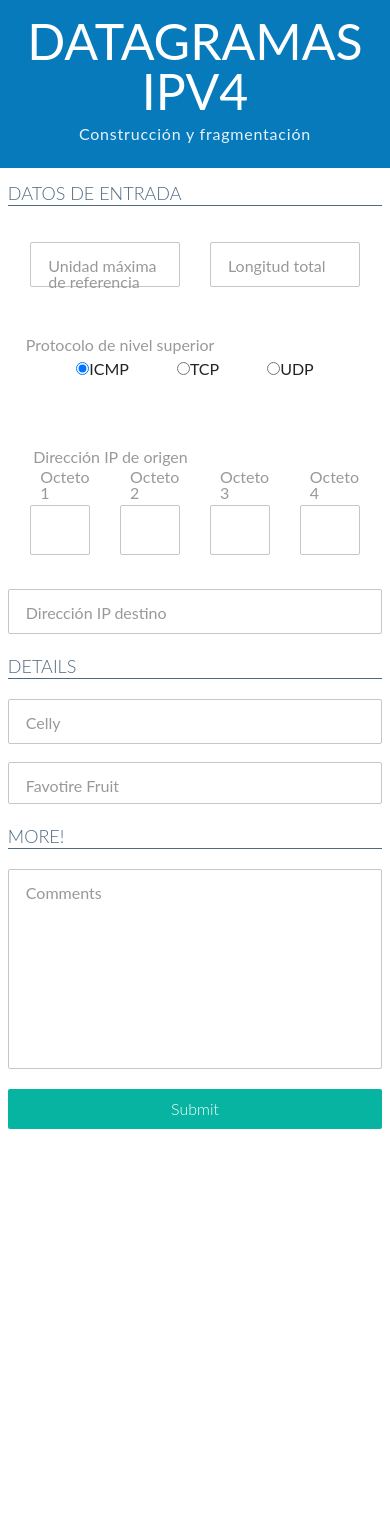
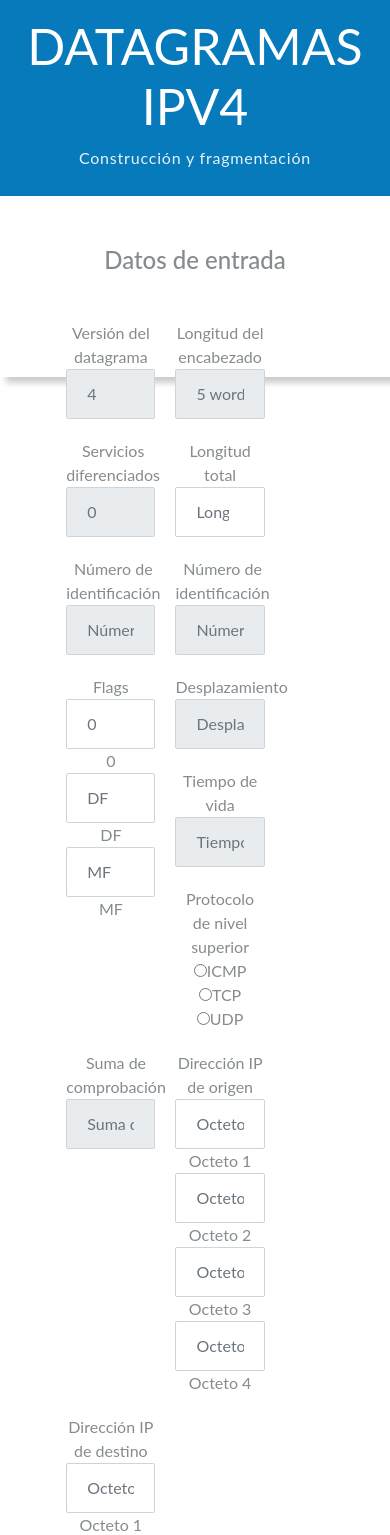
Before and after one commit to AlejandraCaicedo/proyecto1_redesII, an Angular app in the folder proyectoredes/: page / in a window 390 px wide. Shown: the top 1535 px of the page. Before the commit the page ends 1168 px from the top, so only its background shows below. Built offline with nearby package versions, Linux system fonts and the light colour scheme.

Commit message:
Interfaz

```diff
--- a/proyectoredes/src/app/app.component.css
+++ b/proyectoredes/src/app/app.component.css
@@ -1,24 +1,3 @@
-html, body, div, span, applet, object, iframe,
-h1, h2, h3, h4, h5, h6, p, blockquote, pre,
-a, abbr, acronym, address, big, cite, code,
-del, dfn, em, img, ins, kbd, q, s, samp,
-small, strike, strong, sub, sup, tt, var,
-b, u, i, center,
-dl, dt, dd, ol, ul, li,
-fieldset, form, label, legend,
-table, caption, tbody, tfoot, thead, tr, th, td,
-article, aside, canvas, details, embed,
-figure, figcaption, footer, header, hgroup,
-menu, nav, output, ruby, section, summary,
-time, mark, audio, video{
-  margin: 0;
-  padding: 0;
-  border: 0;
-  font: inherit;
-  font-size: 100%;
-  vertical-align: baseline;
-}
-
 html {
   line-height: 1;
 }
@@ -132,111 +111,87 @@ h2.heading {
   margin-bottom: 20px;
 }
 
-.controls {
-  text-align: left;
-  position: relative;
+html{
+  min-height: 50%;
 }
-.controls input[type="text"],
-.controls input[type="email"],
-.controls input[type="tel"],
-.controls input[type="number"],
-.controls textarea,
-.controls button,
-.controls select {
-  padding: 12px;
-  font-size: 14px;
-  border: 1px solid #c6c6c6;
+
+body{
+  background:none;
+}
+
+#datagramaip{
+  background-color: #fff;
+  max-width: 800px;
+  margin: 20px auto 0;
+  padding: 40px;
+  color: #858b8e;
+  box-shadow: 6px 6px 6px rgba(0.2,0.2,0.2,0.2);
+}
+
+#datagramaip h2{
+  padding-bottom: 20px;
+  margin: 10px 20px;
+  font-size: 24px;
+}
+
+#datagramaip hr{
+  margin-top: 38px;
+  margin-bottom: 54px;
+  margin-left:3px;
+  border: 1px solid #cccccc;
+}
+
+#datagramaip .form-group{
+  margin-bottom: 20px;
+  margin-left:20px;
   width: 100%;
-  margin-bottom: 18px;
-  color: #888;
-  font-family: "Lato", "sans-serif";
-  font-size: 16px;
-  font-weight: 300;
-  background-color: #fff;
-  -moz-border-radius: 2px;
-  -webkit-border-radius: 2px;
+  float:left;
+  text-align: center;
+}
+
+#datagramaip .form-control{
+  padding: 12px 20px;
+  height: auto;
   border-radius: 2px;
-  -moz-transition: all 0.3s;
-  -o-transition: all 0.3s;
-  -webkit-transition: all 0.3s;
-  transition: all 0.3s;
 }
-.controls input[type="text"]:focus, .controls input[type="text"]:hover,
-.controls input[type="email"]:focus,
-.controls input[type="email"]:hover,
-.controls input[type="tel"]:focus,
-.controls input[type="tel"]:hover,
-.controls input[type="number"]:focus + label,
-.controls input[type="number"]:hover + label,
-.controls textarea:focus,
-.controls textarea:hover,
-.controls button:focus,
-.controls button:hover,
-.controls select:focus,
-.controls select:hover {
+
+#datagramaip .radio-inline{
+  margin-left: 10px;
+  margin-right: 10px;
+}
+
+#datagramaip .gender{
+  width: 30%;
+  margin-top: 30px;
+  padding-left: 20px;
+  padding-top: 5px;
+  padding-bottom: 5px;
+}
+
+#datagramaip .btn{
+  width: 46%;
+  margin: 20px auto 0;
+  display: block;
   outline: none;
-  border-color: #9fb1c1;
 }
-.controls input[type="text"]:focus + label,
-.controls input[type="text"]:hover + label,
-.controls input[type="email"]:focus + label,
-.controls input[type="email"]:hover + label,
-.controls input[type="tel"]:focus + label,
-.controls input[type="tel"]:hover + label,
-.controls input[type="number"]:focus + label,
-.controls input[type="number"]:hover + label,
-.controls textarea:focus + label,
-.controls textarea:hover + label,
-.controls button:focus + label,
-.controls button:hover + label,
-.controls select:focus + label,
-.controls select:hover + label {
-  color: #077abc;
-  cursor: text;
+
+@media screen and (max-width: 800px){
+  #datagramaip .form-group{
+      width: 30%;
+  }
+
+  #datagramaip{
+      margin-top: 0;
+  }
 }
-.controls .fa-sort {
-  position: absolute;
-  right: 10px;
-  top: 17px;
-  color: #999;
-}
-.controls select {
-  -moz-appearance: none;
-  -webkit-appearance: none;
-  cursor: pointer;
-}
-.controls label {
-  position: absolute;
-  left: 8px;
-  top: 12px;
-  color: #999;
-  font-size: 16px;
-  display: inline-block;
-  padding: 4px 10px;
-  font-weight: 400;
-  background-color: rgba(255, 255, 255, 0);
-  pointer-events: none;
-  -moz-transition: color 0.3s, top 0.3s, background-color 0.8s;
-  -o-transition: color 0.3s, top 0.3s, background-color 0.8s;
-  -webkit-transition: color 0.3s, top 0.3s, background-color 0.8s;
-  transition: color 0.3s, top 0.3s, background-color 0.8s;
-}
-.controls label.active {
-  top: -11px;
-  color: #555;
-  background-color: white;
-}
-.controls textarea {
-  resize: none;
-  height: 200px;
-}
-.controls button {
-  cursor: pointer;
-  background-color: #07b3a1;
-  border: none;
-  color: #fff;
-  padding: 12px 0;
-}
-.controls button:hover {
-  background-color: #08ccb7;
-}
+
+/* @media screen and (max-width: 800px){
+  #datagramaip .form-group{
+      width: 100%;
+      margin-left: 0;
+  }
+
+  #datagramaip h2{
+      text-align: center;
+  }
+} */
--- a/proyectoredes/src/app/app.component.html
+++ b/proyectoredes/src/app/app.component.html
@@ -3,11 +3,15 @@
 <html>
 
 <head>
+  <meta name="viewport" content="width=device-width, initial-scale=1">
+  <meta charset="utf-8">
   <link href="https://cdn.jsdelivr.net/npm/bootstrap@5.0.0-beta3/dist/css/bootstrap.min.css" rel="stylesheet"
     integrity="sha384-eOJMYsd53ii+scO/bJGFsiCZc+5NDVN2yr8+0RDqr0Ql0h+rP48ckxlpbzKgwra6" crossorigin="anonymous">
   <script src="https://cdn.jsdelivr.net/npm/bootstrap@5.0.0-beta3/dist/js/bootstrap.bundle.min.js"
     integrity="sha384-JEW9xMcG8R+pH31jmWH6WWP0WintQrMb4s7ZOdauHnUtxwoG2vI5DkLtS3qm9Ekf"
     crossorigin="anonymous"></script>
+  <link rel="stylesheet" type="text/css" href="app.component.css">
+  <title>Datagramas IPv4</title>
 </head>
 
 <body>
@@ -17,119 +21,118 @@
     <p>Construcción y fragmentación</p>
   </header>
 
-  <form action="">
-    <!--  Datos de entrada -->
+  <div class="container" id="datagramaip">
+
+    <h2>Datos de entrada</h2>
+
+    <form>
+
       <div class="form-group">
-      <h2 class="heading">Datos de entrada</h2>
+        <label for="version">Versión del datagrama</label>
+        <input type="text" class="form-control" placeholder="4" id="version" readonly>
+      </div>
 
-      <form class="row justify-content-around">
+      <div class="form-group">
+        <label for="longitudE">Longitud del encabezado</label>
+        <input type="text" class="form-control" placeholder="5 words de 32bits" id="longitudE" readonly>
+      </div>
 
-        <div class="col-5">
-          <div class="controls">
-            <input type="number" id="mtu" class="floatLabel" name="mtu">
-            <label for="mtu">Unidad máxima de referencia</label>
+      <div class="form-group">
+        <label for="servicios">Servicios diferenciados</label>
+        <input type="text" class="form-control" placeholder="0" id="servicios" readonly>
+      </div>
+
+      <div class="form-group">
+        <label for="longitudTotal">Longitud total</label>
+        <input type="number" class="form-control" placeholder="Longitud total del datagrama" id="longitudTotal">
+      </div>
+
+      <div class="form-group">
+        <label for="id">Número de identificación</label>
+        <input type="text" class="form-control" placeholder="Número de identificación" id="id" readonly>
+      </div>
+
+      <div class="form-group">
+        <label for="id">Número de identificación</label>
+        <input type="text" class="form-control" placeholder="Número de identificación" id="id" readonly>
+      </div>
+
+      <div class="form-group">
+        <label>Flags</label>
+
+        <input type="text" class="form-control" placeholder="0" id="flag1">
+        <label for="flag1">0</label>
+
+        <input type="text" class="form-control" placeholder="DF" id="DF">
+        <label for="DF">DF</label>
+
+        <input type="text" class="form-control" placeholder="MF" id="MF">
+        <label for="MF">MF</label>
+      </div>
+
+      <div class="form-group">
+        <label for="desplazamiento">Desplazamiento</label>
+        <input type="text" class="form-control" placeholder="Desplazamiento" id="desplazamiento" readonly>
+      </div>
+
+      <div class="form-group">
+        <label for="ttl">Tiempo de vida</label>
+        <input type="text" class="form-control" placeholder="Tiempo de vida" id="ttl" readonly>
+      </div>
+
+      <div class="form-group">
+        <label>Protocolo de nivel superior</label>
+        <div class="radio">
+          <label class="radio-inline">
+            <input type="radio" name="optradio">ICMP</label>
+          <label class="radio-inline">
+            <input type="radio" name="optradio">TCP</label>
+          <label class="radio-inline">
+            <input type="radio" name="optradio">UDP</label>
         </div>
       </div>
 
-        <div class="col-5">
-          <div class="controls">
-            <input type="number" id="longitudTotal" class="floatLabel" name="longitudTotal">
-            <label for="longitudTotal">Longitud total</label>
-          </div>
+      <div class="form-group">
+        <label for="suma">Suma de comprobación</label>
+        <input type="text" class="form-control" placeholder="Suma de comprobación" id="suma" readonly>
       </div>
 
-      </form>
+      <div class="form-group">
+        <label>Dirección IP de origen</label>
 
-      <div class="controls">
-        <label for="protocolo" style="text-align: center;">Protocolo de nivel superior</label>
+        <input type="text" class="form-control" placeholder="Octeto 1" id="ipOrigen1">
+        <label for="ipOrigen1">Octeto 1</label>
+
+        <input type="text" class="form-control" placeholder="Octeto 2" id="ipOrigen2">
+        <label for="ipOrigen2">Octeto 2</label>
+
+        <input type="text" class="form-control" placeholder="Octeto 3" id="ipOrigen3">
+        <label for="ipOrigen3">Octeto 3</label>
+
+        <input type="text" class="form-control" placeholder="Octeto 4" id="ipOrigen4">
+        <label for="ipOrigen4">Octeto 4</label>
       </div>
 
-      <form>
-        <label class="radio-inline p-4">
-          <input type="radio" name="optradio" checked>ICMP
-        </label>
-        <label class="radio-inline p-4">
-          <input type="radio" name="optradio">TCP
-        </label>
-        <label class="radio-inline p-4">
-          <input type="radio" name="optradio">UDP
-        </label>
-      </form>
+      <div class="form-group">
+        <label>Dirección IP de destino</label>
 
+        <input type="text" class="form-control" placeholder="Octeto 1" id="ipDestino1">
+        <label for="ipDestino1">Octeto 1</label>
 
-      <form class="row justify-content-around">
-        <div class="controls">
-          <div class="col">
-            <label for="protocolo">Dirección IP de origen</label>
-          </div>
-        </div>
-      </form>
+        <input type="text" class="form-control" placeholder="Octeto 2" id="ipDestino2">
+        <label for="ipDestino2">Octeto 2</label>
 
-      <div class="controls">
+        <input type="text" class="form-control" placeholder="Octeto 3" id="ipDestino3">
+        <label for="ipDestino3">Octeto 3</label>
 
-        <form class="row justify-content-around">
-
-          <div class="col-2">
-            <label for="ipOrigen1" class="form-label" style="position: static">Octeto 1</label>
-            <input type="text" id="ipOrigen1" class="form-control" name="ipOrigen1">
-          </div>
-
-          <div class="col-2">
-            <label for="ipOrigen2" class="form-label" style="position: static">Octeto 2</label>
-            <input type="text" id="ipOrigen2" class="form-control" name="ipOrigen2">
-          </div>
-
-          <div class="col-2">
-            <label for="ipOrigen3" class="form-label" style="position: static">Octeto 3</label>
-            <input type="text" id="ipOrigen3" class="form-control" name="ipOrigen3">
-          </div>
-
-          <div class="col-2">
-            <label for="ipOrigen4" class="form-label" style="position: static">Octeto 4</label>
-            <input type="text" id="ipOrigen4" class="form-control" name="ipOrigen4">
+        <input type="text" class="form-control" placeholder="Octeto 4" id="ipDestino4">
+        <label for="ipDestino4">Octeto 4</label>
       </div>
 
     </form>
 
   </div>
 
-      <div class="controls">
-        <input type="text" id="ipDestino" class="floatLabel" name="ipDestino">
-        <label for="ipDestino">Dirección IP destino</label>
-      </div>
-
-    </div>
-    <!--  Details -->
-    <div class="form-group">
-      <h2 class="heading">Details</h2>
-      <div class="controls">
-        <input type="tel" id="cell" class="floatLabel" name="cell">
-        <label for="cell">Celly</label>
-      </div>
-      <div class="controls">
-        <i class="fa fa-sort"></i>
-        <select class="floatLabel">
-          <option value="blank"></option>
-          <option value="Apple">Apple</option>
-          <option value="Banana">Banana</option>
-          <option value="Kiwi">Kiwi</option>
-          <option value="Orange">Orange</option>
-          <option value="Watermelon">Watermelon</option>
-        </select>
-        <label for="fruit">Favotire Fruit</label>
-      </div>
-    </div>
-    <!--  More -->
-    <div class="form-group">
-      <h2 class="heading">More!</h2>
-      <div class="controls">
-        <textarea name="comments" class="floatLabel" id="comments"></textarea>
-        <label for="comments">Comments</label>
-        <button>Submit</button>
-      </div>
-    </div>
-  </form>
-
 </body>
 
 </html>
```
Also changed, not shown: proyectoredes/src/app/app.html (added, +64 -0 lines), proyectoredes/src/app/background.jpg (added), 1 other file (tests, documents, lock files or other folders). Lines whose indentation alone changed are shown as unchanged.
